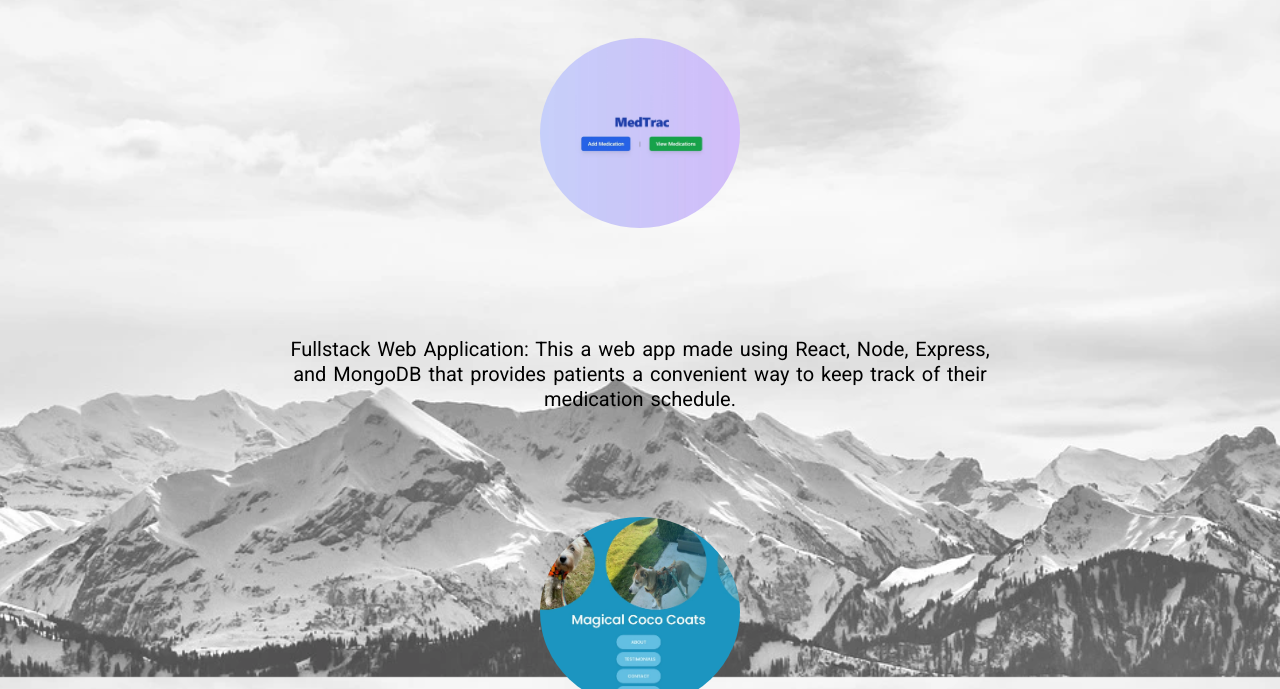
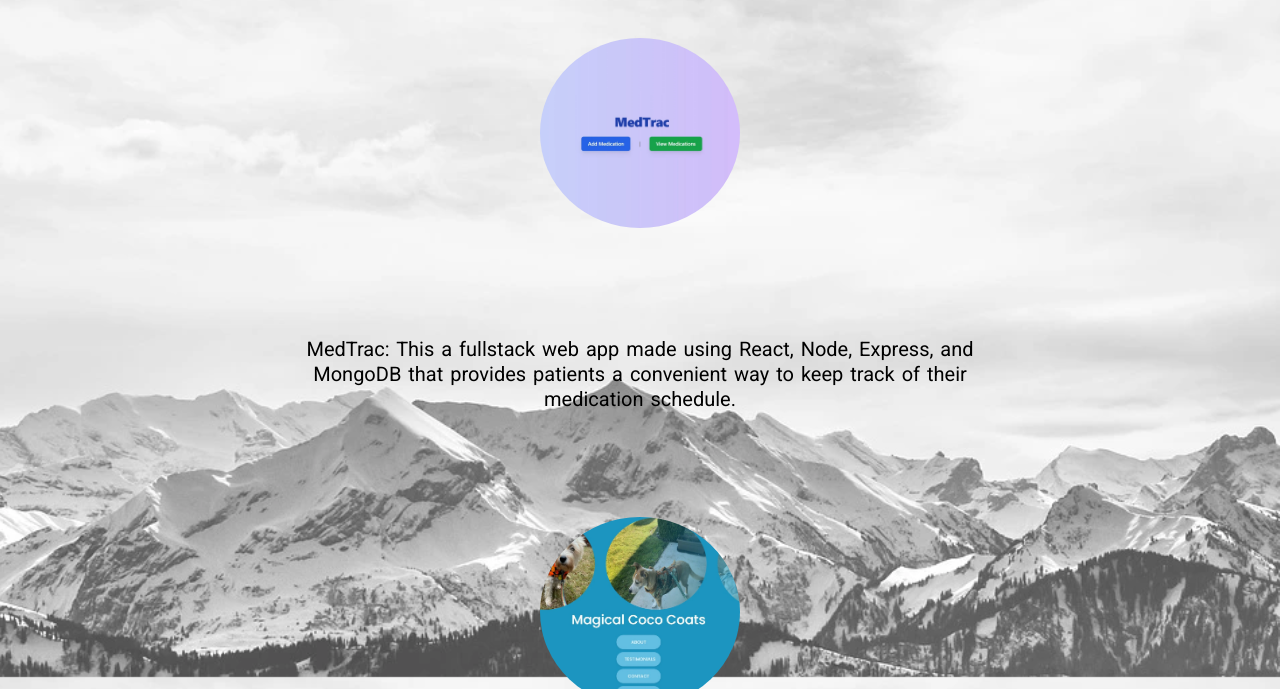
Before and after one commit to julianm1138/mywebsite, a plain HTML site: page Portfolio.html in a window 1280 px wide. Shown: the part 123-812 px from the top of the page. Drawn offline with Linux system fonts and the light colour scheme.

Commit message:
updated project title in portfolio

```diff
--- a/Portfolio.html
+++ b/Portfolio.html
@@ -47,9 +47,9 @@
 
         <div class="portfolio-des portfolio-description-two">
           <p>
-            Fullstack Web Application: This a web app made using React, Node,
-            Express, and MongoDB that provides patients a convenient way to keep
-            track of their medication schedule.
+            MedTrac: This a fullstack web app made using React, Node, Express,
+            and MongoDB that provides patients a convenient way to keep track of
+            their medication schedule.
           </p>
         </div>
         <div class="circle">
```
